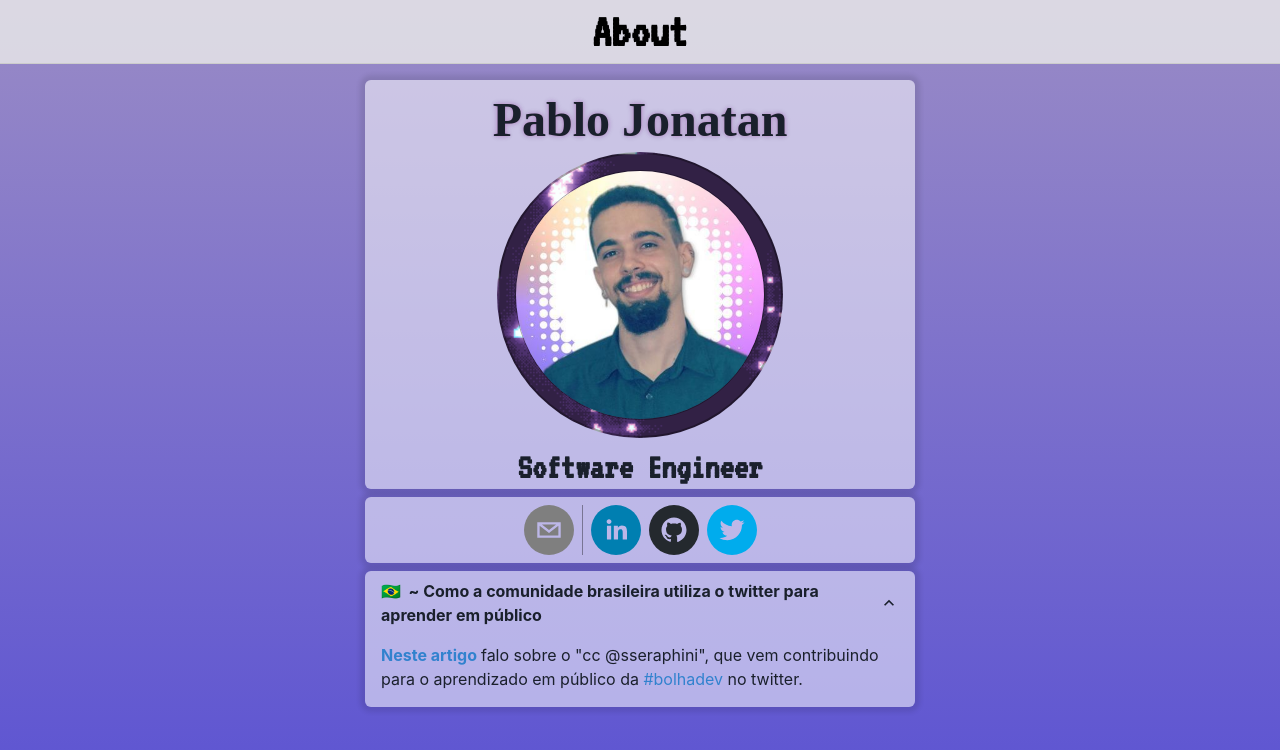
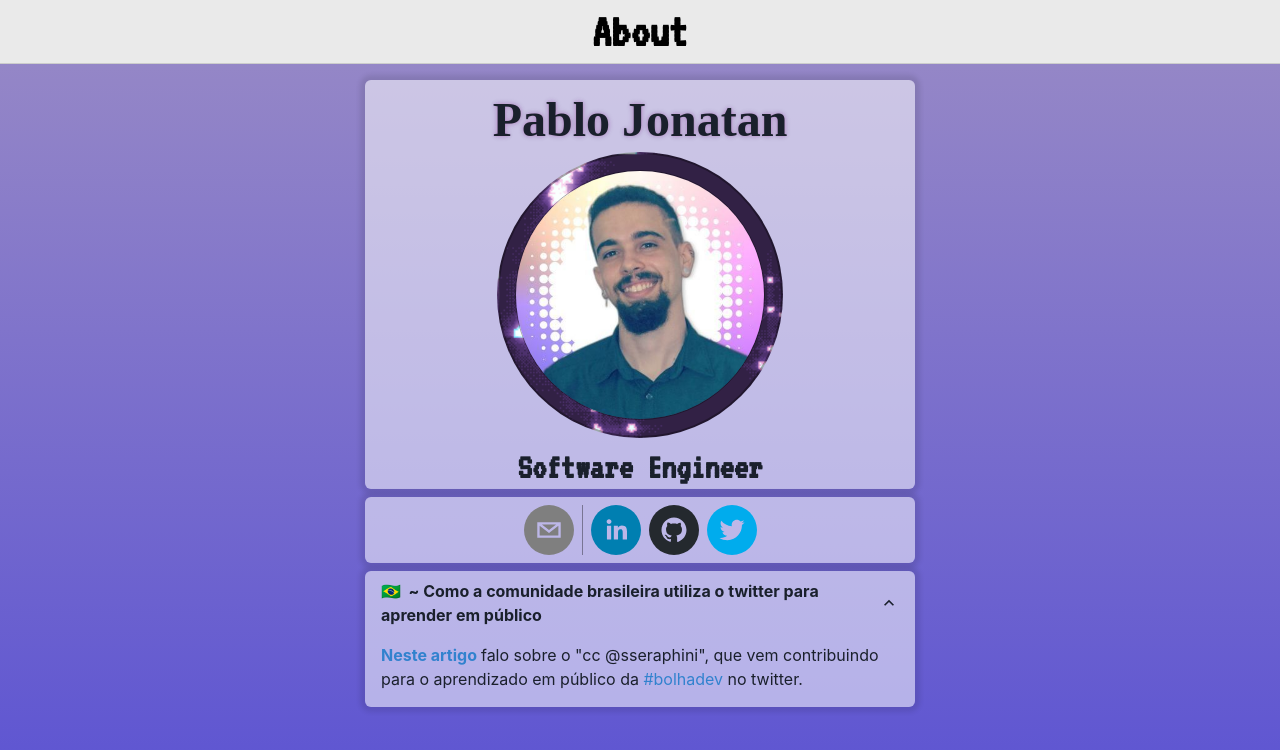
Before and after one commit to pjonatansr/pjonatan.dev, a Next.js app: page / in a window 1280 px wide. Shown: the top 750 px of the page. Built offline with nearby package versions, Linux system fonts and the light colour scheme; a web font is replaced by a local one.

Commit message:
fix(home): fixed main size

```diff
--- a/src/components/Home.tsx
+++ b/src/components/Home.tsx
@@ -10,6 +10,8 @@ export const Home = () => {
   return (
     <Container
       maxW={'100vw'}
+      minH={'92vh'}
+      maxH={'min-content'}
       p={'1rem'}
     >
       <Box
--- a/src/components/Nav.tsx
+++ b/src/components/Nav.tsx
@@ -12,7 +12,7 @@ export const Nav = ({ current }: Props) => {
       top={0}
       zIndex={1}
       width={'100%'}
-      bgColor={'#eaeaeacf'}
+      bgColor={'#eaeaeaff'}
       borderBottom={'1px solid #ccc'}
       justifyContent={'center'}
       alignItems={'center'}
--- a/src/pages/index.tsx
+++ b/src/pages/index.tsx
@@ -1,3 +1,4 @@
+import { Flex } from '@chakra-ui/react'
 import type { NextPage } from 'next'
 import Head from 'next/head'
 import { Home } from '../components/Home'
@@ -9,10 +10,15 @@ const HomePage: NextPage = () => {
       <Head>
         <title>Pablo Jonatan | Home</title>
       </Head>
-      <Nav
-        current={'Home'}
-      />
-      <Home />
+      <Flex
+        direction={'column'}
+      >
+
+        <Nav
+          current={'Home'}
+        />
+        <Home />
+      </Flex>
     </>
   )
 }
```
